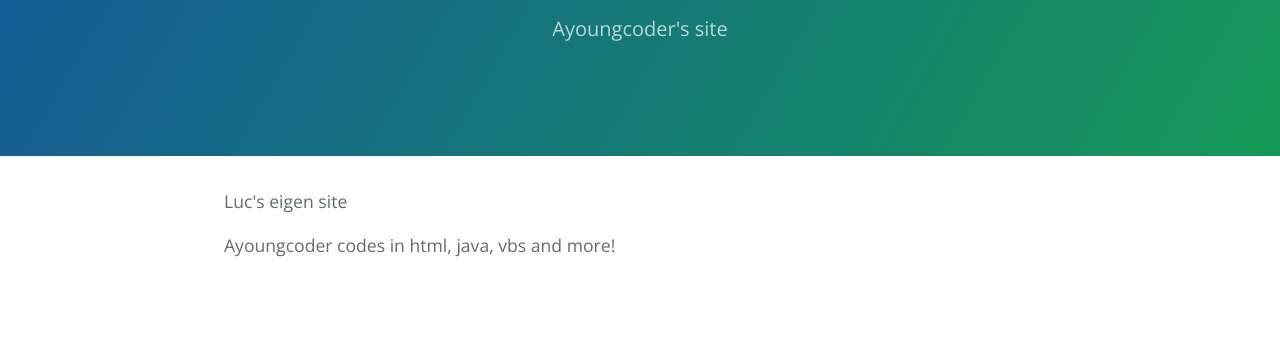
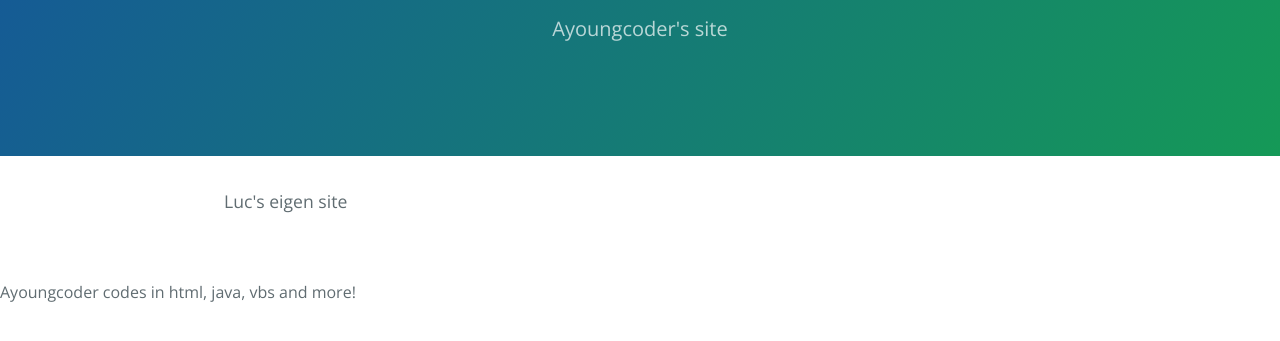
Before and after one commit to Wqrld/websitetest, a plain HTML site: page index.html in a window 1280 px wide. Shown: the part 161-502 px from the top of the page. Drawn offline with nearby package versions, Linux system fonts and the light colour scheme.

Commit message:
Update index.html

```diff
--- a/index.html
+++ b/index.html
@@ -18,12 +18,19 @@
     <section class="main-content">
       <p>Luc's eigen site</p>
 
+
+
+
+
+    </section>
+    <section class="Content-2">
+
+
        <p>Ayoungcoder codes in html, java, vbs and more!</p>
 
 
 
     </section>
 
-
   </body>
 </html>
```
